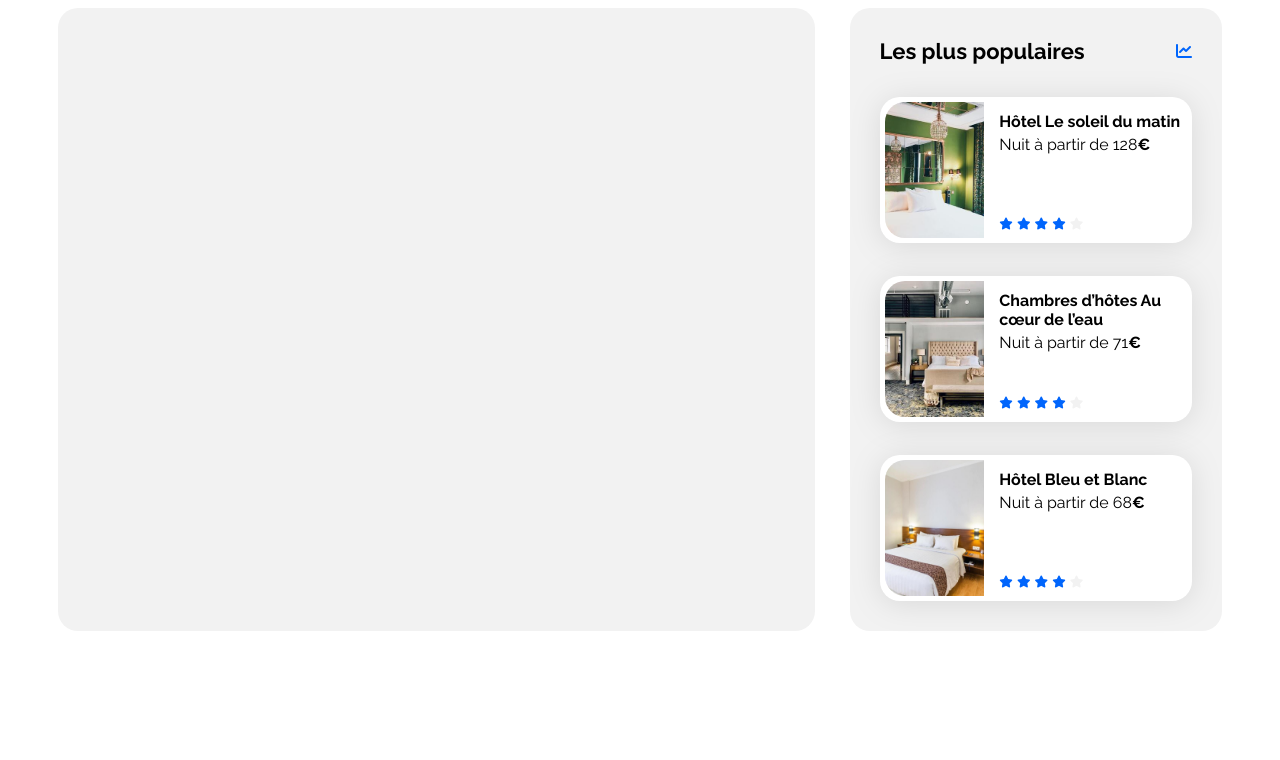
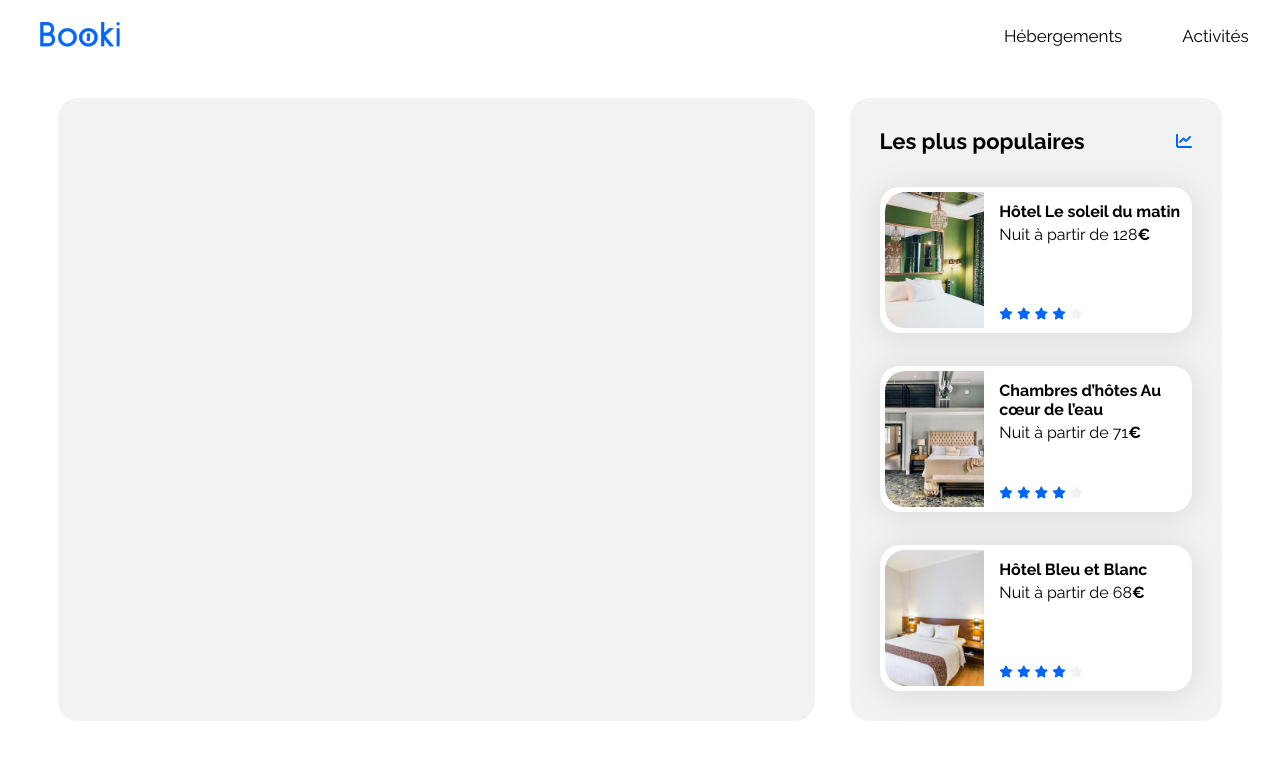
Before and after one commit to victorfornier/projet_2_openclassrooms, a plain HTML site: page index.html in a window 1280 px wide. Drawn offline with Linux system fonts and the light colour scheme.

Commit message:
ajout du header

```diff
--- a/css/style.css
+++ b/css/style.css
@@ -14,6 +14,7 @@
 }
 
 body {
+    padding-top: 90px;
     display: flex;
     justify-content: center;
 }
@@ -121,7 +122,54 @@ a {
     margin-bottom: 5px;
 }
 
+header {
+    position: fixed;
+    top: 0px;
+    left: 0px;
+    width: 96%;
+    display: flex;
+    align-items: center;
+    justify-content: space-between;
+    padding: 10px 20px;
+    background-color: #ffffff;
+    z-index: 1000;}
 
+#logo-booki {
+    margin-left: 20px;
+    height: 25px;
+}
+
+.nav-links-header {
+    list-style-type: none;
+    display: flex;
+    gap: 60px;
+}
+
+.nav-link-header {
+    text-decoration: none;
+    color: #000000;
+    font-size: 17px;
+    position: relative;
+    display: inline-block;
+}
+
+.nav-link-header::before {
+    content: ""; /* Nécessaire pour générer le pseudo-élément */
+    position: absolute;
+    top: -26px; /* Place la barre au-dessus de la "box" */
+    left: 0;
+    width: 100%; /* Barre de la largeur du lien */
+    height: 4px; /* Épaisseur de la barre */
+    background-color: transparent; /* La barre est invisible par défaut */
+}
+
+.nav-link-header:hover::before {
+    background-color: #007BFF;
+}
+
+.nav-link-header:hover {
+    color: #007bff;
+}
 
 
 /* Le code ci-dessous correspond à la version responsive uniquement */
--- a/index.html
+++ b/index.html
@@ -14,9 +14,22 @@
     <link rel="stylesheet" href="./css/style.css">
 </head>
 
+
 <body>
     <div class="main-container">
-        <header></header>
+        <header>
+            <a href="index.html">
+                <img src="images/logo/booki.png" alt="Booki logo" id="logo-booki">
+            </a>
+            <nav>
+                <ul class="nav-links-header">
+                    <li><a href="hebergements.html" class="nav-link-header">Hébergements</a></li>
+                    <li><a href="activites.html" class="nav-link-header">Activités</a></li>
+                </ul>
+            </nav>
+        </header>
+
+
         <main>
             <div class="hebergements-and-populaires">
                 <section class="hebergements">
```
